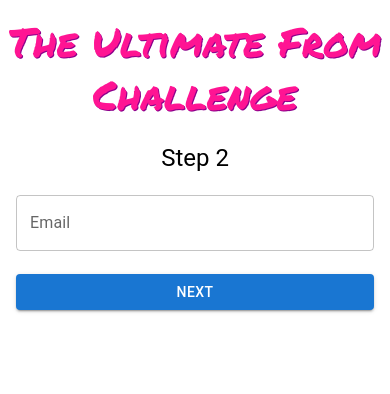
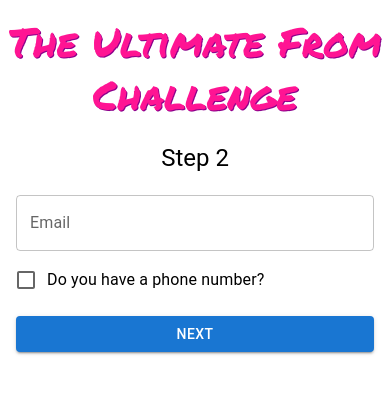
Before and after one commit to djambo05/complex-web-app, a React (Create React App) app: page /step2 in a window 390 px wide. Shown: the top 394 px of the page. Built offline with nearby package versions, Linux system fonts and the light colour scheme.

Commit message:
feat: phoneNumber field

```diff
--- a/src/components/Step2.js
+++ b/src/components/Step2.js
@@ -1,6 +1,6 @@
 import React from "react";
 import { MainContainer } from "./MainContainer";
-import { Typography } from "@mui/material";
+import { Checkbox, FormControlLabel, Typography } from "@mui/material";
 import { Form } from "./Form";
 import { Input } from "./Input";
 import { useForm } from "react-hook-form";
@@ -8,6 +8,7 @@ import { useNavigate } from "react-router-dom";
 import { PrimaryButton } from "./PrimaryButton";
 import * as yup from "yup";
 import { yupResolver } from "@hookform/resolvers/yup";
+import { parsePhoneNumberFromString } from "libphonenumber-js";
 
 const schema = yup.object().shape({
   email: yup
@@ -15,6 +16,14 @@ const schema = yup.object().shape({
     .email("Email should have correct format")
     .required("Email is required field"),
 });
+
+const normalizePhoneNumber = (value) => {
+  const phoneNumber = parsePhoneNumberFromString(value);
+  if (!phoneNumber) {
+    return value;
+  }
+  return phoneNumber.formatInternational();
+};
 
 export const Step2 = () => {
   const {
@@ -24,6 +33,7 @@ export const Step2 = () => {
     formState: { errors },
   } = useForm({ mode: "onBlur", resolver: yupResolver(schema) });
 
+  const hasPhone = watch("hasPhone");
   const navigate = useNavigate();
   const onSubmit = (data) => {
     navigate("/step3");
@@ -42,7 +52,21 @@ export const Step2 = () => {
           error={!!errors?.email}
           helperText={errors?.email?.message}
         />
-
+        <FormControlLabel
+          control={<Checkbox {...register("hasPhone")} color="primary" />}
+          label="Do you have a phone number?"
+        />
+        {hasPhone && (
+          <Input
+            {...register("phoneNumber")}
+            id="phoneNumber"
+            type="tel"
+            label="Phone Number"
+            onChange={(event) => {
+              event.target.value = normalizePhoneNumber(event.target.value);
+            }}
+          />
+        )}
         <PrimaryButton>Next</PrimaryButton>
       </Form>
     </MainContainer>
```
